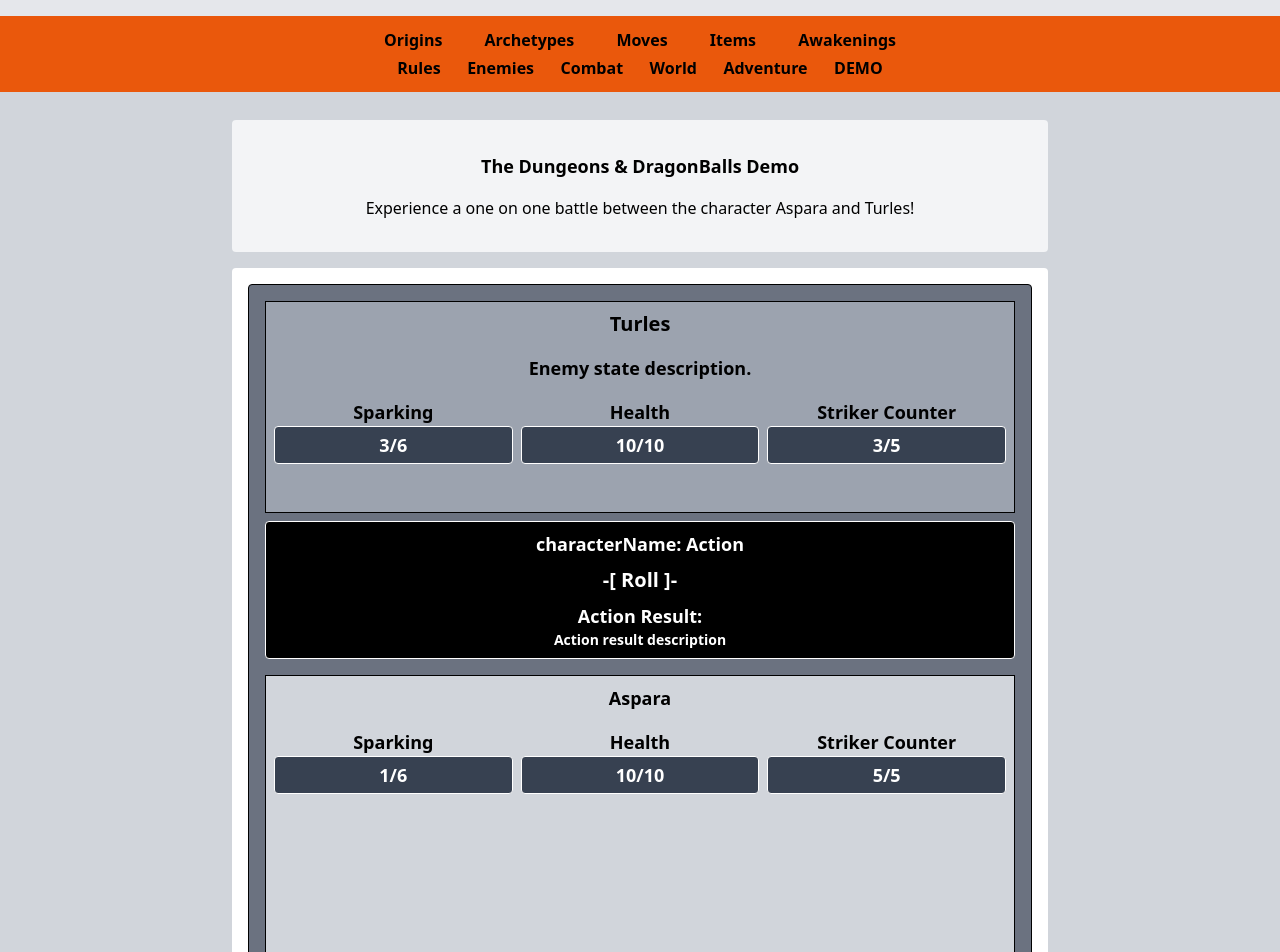
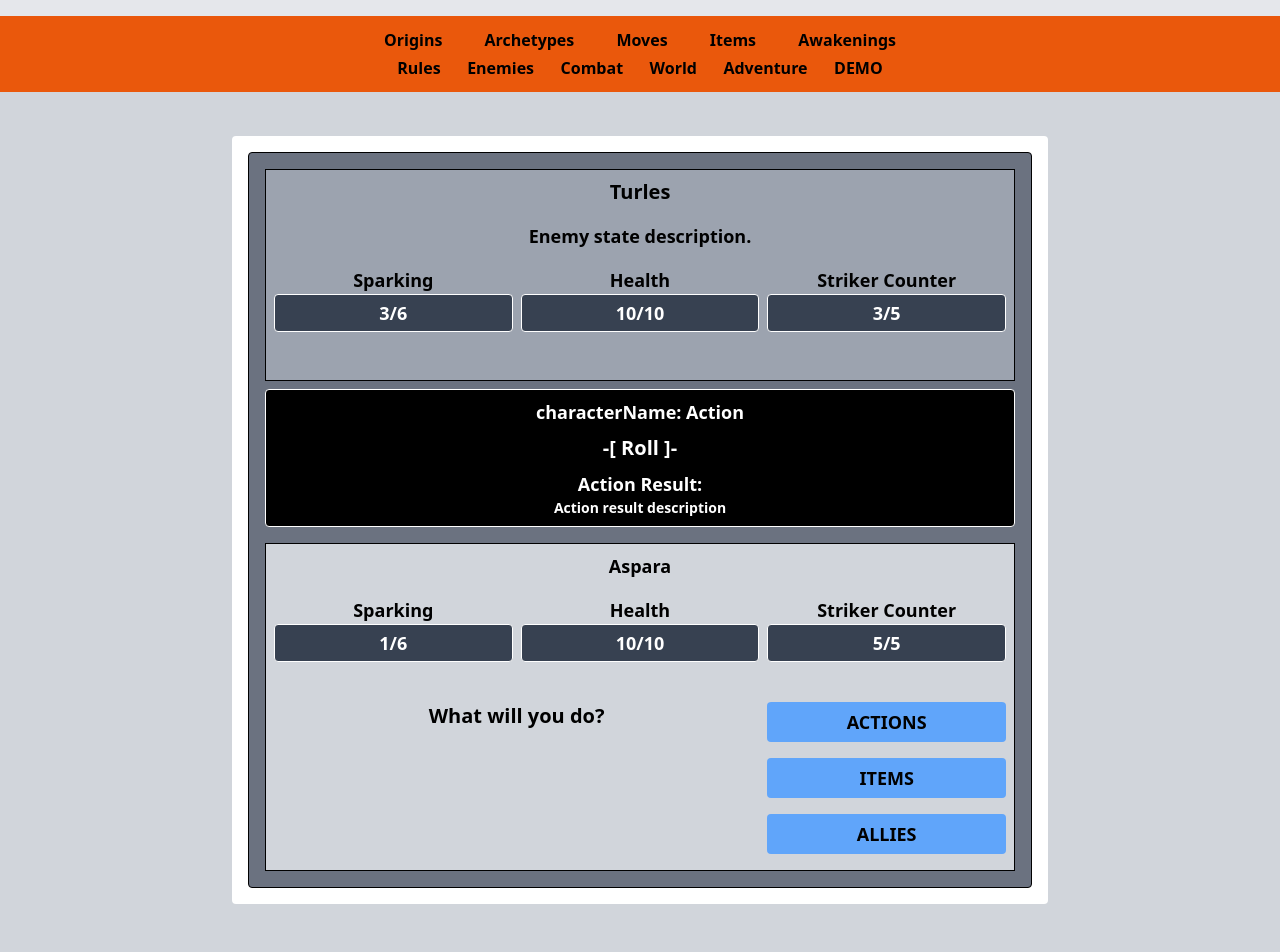
Before and after one commit to KylePep/ddbwiki, a Next.js app: page /demo in a window 1280 px wide. Shown: the part 60-1012 px from the top of the page. Built offline with nearby package versions, Linux system fonts and the light colour scheme.

Commit message:
refactored button layout for player menu

```diff
--- a/app/demo/page.tsx
+++ b/app/demo/page.tsx
@@ -73,10 +73,14 @@ export default function page() {
                       </p>
                   </div>
             </div>
-            <div className='grid grid-cols-3 grid-rows-3 gap-2 min-h-36 mb-4'>
+
+            <div className='grid grid-cols-3 gap-2'>
+
+            <div className='grid grid-cols-2 col-span-2 grid-rows-3 gap-2 min-h-36 mb-4'>
 
                 {selectMenu === "base" &&
                 <>
+                  <p className='text-xl col-span-2'>What will you do?</p>
                 </>
                 }
                 {selectMenu === "action" &&
@@ -104,16 +108,17 @@ export default function page() {
             </div>
 
 
-            <div className='grid grid-cols-3 gap-2'>
+            <div className='grid grid-cols-1 gap-2'>
 
-                {selectMenu === "base" && <button onClick={() => setSelectMenu("action")} className=' bg-blue-400 mb-2 px-2 py-1 rounded hover:text-white'>ACTIONS</button> }
+                {selectMenu != "action" ? <button onClick={() => setSelectMenu("action")} className=' bg-blue-400 mb-2 px-2 py-1 rounded hover:text-white'>ACTIONS</button> : <button onClick={() => setSelectMenu("base")} className=' bg-blue-400 mb-2 px-2 py-1 rounded hover:text-white'>RETURN</button>}
 
-                {selectMenu === "base" && <button onClick={() => setSelectMenu("item")} className='bg-blue-400 mb-2 px-2 py-1 rounded hover:text-white'>ITEMS</button>}
+                {selectMenu != "item" ? <button onClick={() => setSelectMenu("item")} className='bg-blue-400 mb-2 px-2 py-1 rounded hover:text-white'>ITEMS</button> :<button onClick={() => setSelectMenu("base")} className=' bg-blue-400 mb-2 px-2 py-1 rounded hover:text-white'>RETURN</button>}
 
-                {selectMenu === "base" && <button onClick={() => setSelectMenu("ally")} className='bg-blue-400 mb-2 px-2 py-1 rounded hover:text-white'>ALLIES</button>}
+                {selectMenu != "ally" ? <button onClick={() => setSelectMenu("ally")} className='bg-blue-400 mb-2 px-2 py-1 rounded hover:text-white'>ALLIES</button> : <button onClick={() => setSelectMenu("base")} className=' bg-blue-400 mb-2 px-2 py-1 rounded hover:text-white'>RETURN</button>}
 
-                {selectMenu != "base" && <button onClick={() => setSelectMenu("base")} className=' col-span-3 bg-blue-400 mb-2 px-2 py-1 rounded hover:text-white'>Close</button>}
+                {/* {selectMenu != "base" && <button onClick={() => setSelectMenu("base")} className=' col-span-3 bg-blue-400 mb-2 px-2 py-1 rounded hover:text-white'>Close</button>} */}
 
+            </div>
             </div>
       </>
     )
@@ -121,10 +126,10 @@ export default function page() {
 
   return (
     <div>
-      <div className='bg-gray-100 rounded p-8'>
+      {/* <div className='bg-gray-100 rounded p-8'>
         <p className='text-lg font-semibold text-center mb-4'>The Dungeons & DragonBalls Demo</p>
         <p className='text-center'>Experience a one on one battle between the character Aspara and Turles!</p>
-      </div>
+      </div> */}
 
       <div className='my-4 bg-white rounded p-4 grid grid-cols-1 '>
         <div className='bg-gray-500 border border-solid border-black rounded p-4'>
```
